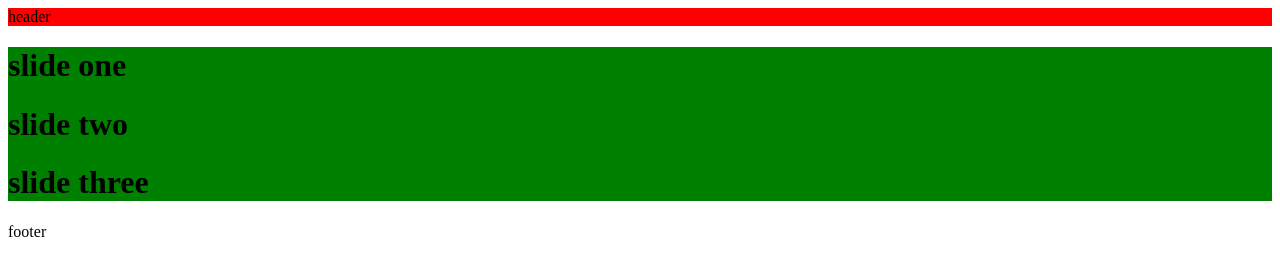
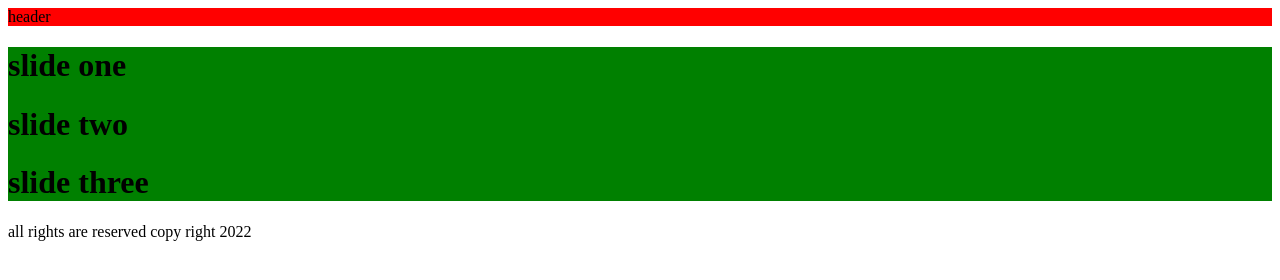
Before and after one commit to shahryar1382/git-project, a plain HTML site: page index.html in a window 1280 px wide. Drawn offline with Linux system fonts and the light colour scheme.

Commit message:
footer updated

```diff
--- a/index.html
+++ b/index.html
@@ -24,7 +24,7 @@
         </h1>
     </div>
     <footer>
-        footer
+        all rights are reserved copy right 2022
     </footer>
 </body>
 </html>
```
